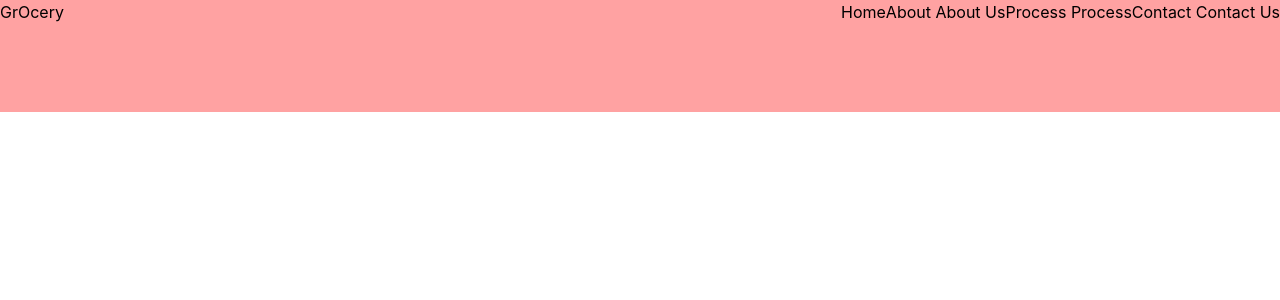
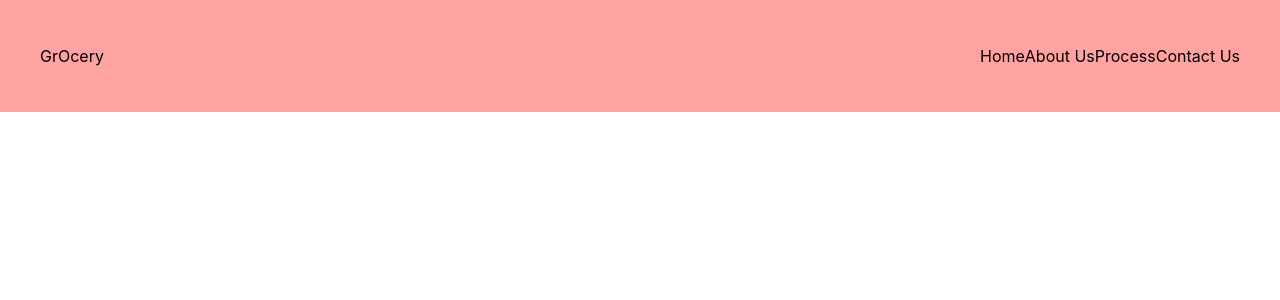
Before and after one commit to Nabeela-Kanwal/Grocery-store-react, a React (Vite) app: page / in a window 1280 px wide. Shown: the top 300 px of the page. Built offline with nearby package versions, Linux system fonts and the light colour scheme.

Commit message:
included the bg color

```diff
--- a/src/components/Navbar/Navbar.jsx
+++ b/src/components/Navbar/Navbar.jsx
@@ -2,8 +2,8 @@ import React from "react";
 
 const Navbar = () => {
   return (
-    <header>
-      <nav className="max-w-[1400px] mx-auto h-[14vh] flex justify-between item-center bg-red-300">
+    <header className="bg-red-300">
+      <nav className="max-w-[1400px] mx-auto px-10 h-[14vh] flex justify-between items-center">
         <a href="">
           Gr<span>O</span>cery
         </a>
@@ -12,13 +12,13 @@ const Navbar = () => {
             <a href="">Home</a>
           </li>
           <li>
-            About <a href="">About Us</a>
+             <a href="">About Us</a>
           </li>
           <li>
-            Process <a href="">Process</a>
+             <a href="">Process</a>
           </li>
           <li>
-            Contact <a href="">Contact Us</a>
+            <a href="">Contact Us</a>
           </li>
         </ul>
       </nav>
```
